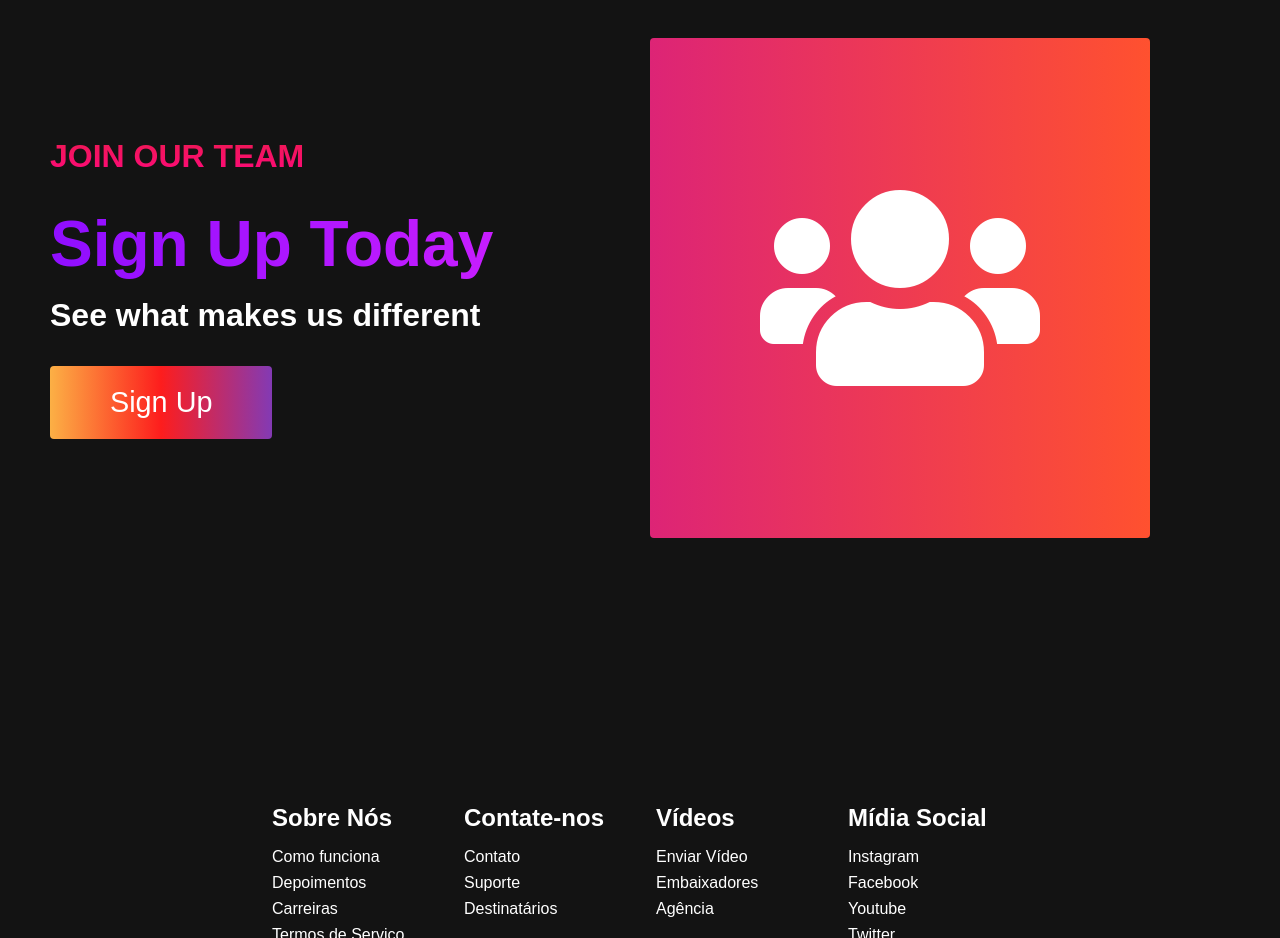
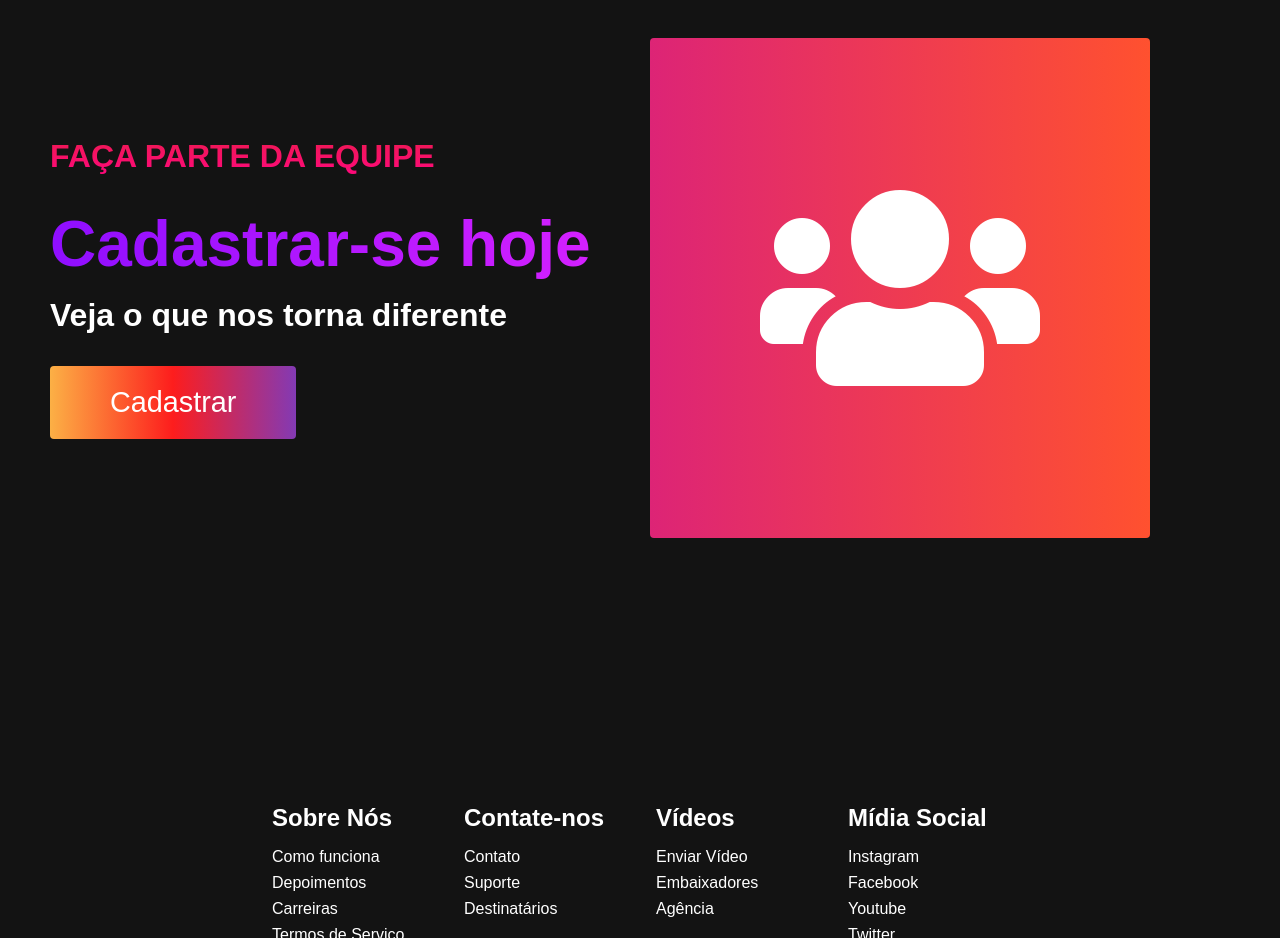
Before and after one commit to Wey-Lucas/Projeto-Cores, a plain HTML site: page index.html in a window 1280 px wide. Shown: the part 3160-4098 px from the top of the page. Drawn offline with Linux system fonts and the light colour scheme.

Commit message:
Update index.html

```diff
--- a/index.html
+++ b/index.html
@@ -89,10 +89,10 @@
     <div class="main" id="sign-up">
       <div class="main__container">
         <div class="main__content">
-          <h1>Join Our Team</h1>
-          <h2>Sign Up Today</h2>
-          <p>See what makes us different</p>
-          <button class="main__btn"><a href="#">Sign Up</a></button>
+          <h1>Faça parte da equipe</h1>
+          <h2>Cadastrar-se hoje</h2>
+          <p>Veja o que nos torna diferente</p>
+          <button class="main__btn"><a href="#">Cadastrar</a></button>
         </div>
         <div class="main__img--container">
           <div class="main__img--card" id="card-2">
```
